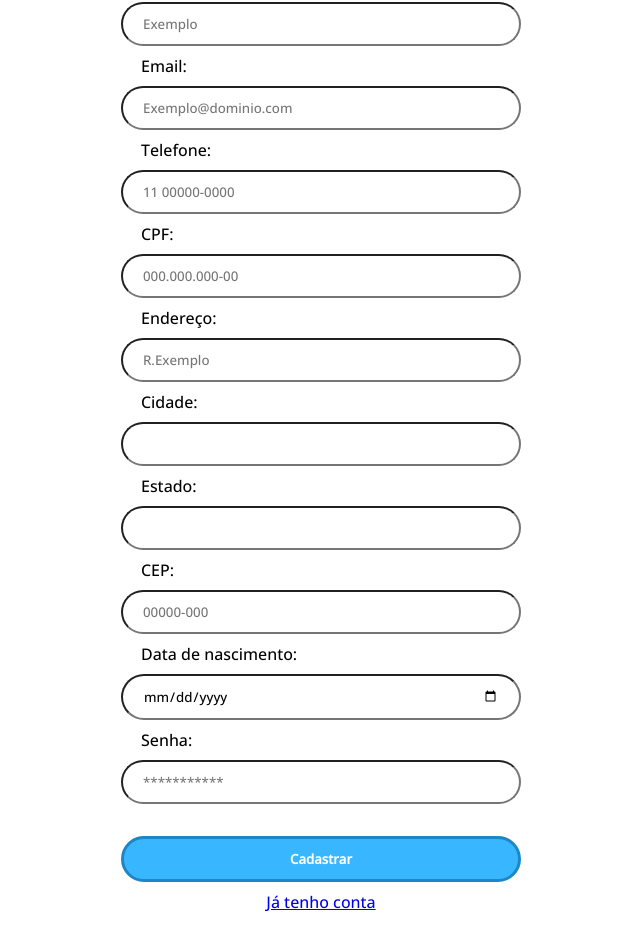
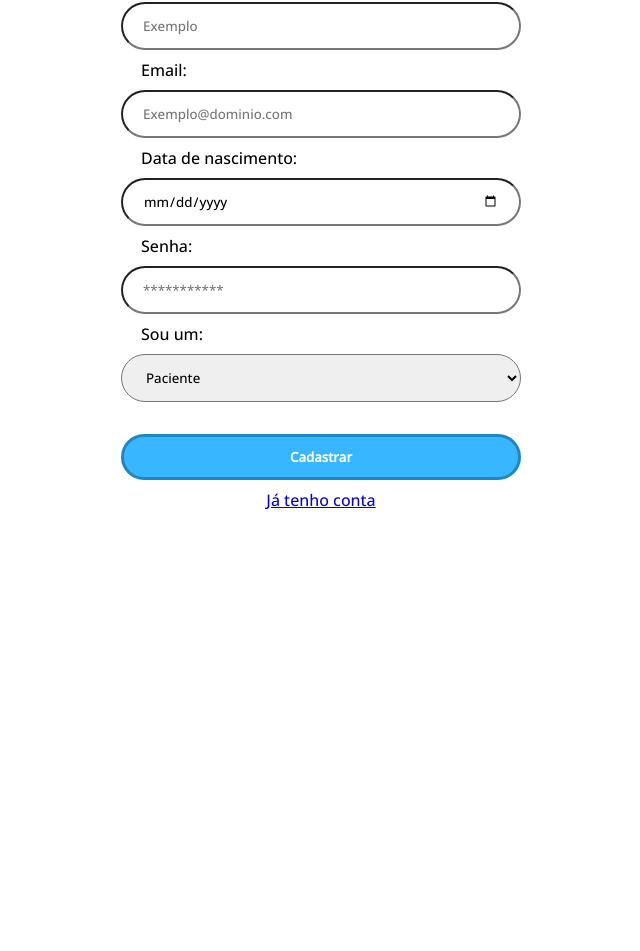
Before and after one commit to pedrosbm/gs2-NeuroHub-web, a React (Vite) app: page /Cadastro in a window 1280 px wide. Shown: the part 431-1382 px from the top of the page, without its empty margins (319-959 px from the left). After the commit the page ends 1111 px from the top, so only its background shows below. Built offline with nearby package versions, Linux system fonts and the light colour scheme.

Commit message:
mudança para a minha api

```diff
--- a/src/components/Cadastro/Cadastro.jsx
+++ b/src/components/Cadastro/Cadastro.jsx
@@ -7,26 +7,26 @@ export default function Cadastro() {
 
     const request = async (patient) => {
         console.log(JSON.stringify(patient))
-        try {
-            const response = await fetch('https://api-medico-wbg2ngsbaq-uc.a.run.app/patient', {
-                mode: "no-cors",
-                method: 'POST',
-                headers: {
-                    'Content-Type': 'application/json',
-                },
-                body: JSON.stringify(patient),
-            });
+        // try {
+        //     const response = await fetch('https://api-medico-wbg2ngsbaq-uc.a.run.app/patient', {
+        //         mode: "no-cors",
+        //         method: 'POST',
+        //         headers: {
+        //             'Content-Type': 'application/json',
+        //         },
+        //         body: JSON.stringify(patient),
+        //     });
 
-            if (response.ok) {
-                const data = await response.json();
-                console.log(data);
-            } else {
-                console.error('Erro na requisição:', response.status, response.statusText);
-                throw new Error('Erro na requisição.');
-            }
-        } catch (error) {
-            console.error('Erro ao logar:', error);
-        }
+        //     if (response.ok) {
+        //         const data = await response.json();
+        //         console.log(data);
+        //     } else {
+        //         console.error('Erro na requisição:', response.status, response.statusText);
+        //         throw new Error('Erro na requisição.');
+        //     }
+        // } catch (error) {
+        //     console.error('Erro ao logar:', error);
+        // }
     };
 
     const handleSubmit = async e => {
@@ -43,10 +43,7 @@ export default function Cadastro() {
     }
 
     const handleDateChange = e => {
-        const data = e.target.value.split("-")
-        const objectDate = new Date(data[0], data[1] - 1, data[2], 0, 0, 0, 0)
-        const date = objectDate.toISOString().replace("Z", "")
-        setPatient({ ...patient, [e.target.name]: date})
+
     }
 
     const [patient, setPatient] = useState({});
@@ -59,8 +56,8 @@ export default function Cadastro() {
 
                     <div className="form">
                         <div className="inputBox">
-                            <label htmlFor="name">Nome:</label><br />
-                            <input name='name' required placeholder="Exemplo" type="text" onChange={handleChange} /><br />
+                            <label htmlFor="nome">Nome:</label><br />
+                            <input name='nome' required placeholder="Exemplo" type="text" onChange={handleChange} /><br />
                         </div>
 
                         <div className="inputBox">
@@ -69,43 +66,21 @@ export default function Cadastro() {
                         </div>
 
                         <div className="inputBox">
-                            <label htmlFor="phone">Telefone:</label><br />
-                            <input name='phone' required placeholder="11 00000-0000" type="text" onChange={handleChange} /><br />
+                            <label htmlFor="dtNasc">Data de nascimento:</label><br />
+                            <input name='dtNasc' required placeholder="R.Exemplo" type="date" onChange={handleDateChange} /><br />
                         </div>
 
                         <div className="inputBox">
-                            <label htmlFor="document">CPF:</label><br />
-                            <input name='document' required placeholder="000.000.000-00" type="text" onChange={handleChange} /><br />
+                            <label htmlFor="senha">Senha:</label><br />
+                            <input name='senha' required placeholder="***********" type="password" onChange={handleChange} /><br />
                         </div>
 
                         <div className="inputBox">
-                            <label htmlFor="address">Endereço:</label><br />
-                            <input name='address' required placeholder="R.Exemplo" type="text" onChange={handleChange} /><br />
-                        </div>
-
-                        <div className="inputBox">
-                            <label htmlFor="city">Cidade:</label><br />
-                            <input name='city' required type="text" onChange={handleChange} /><br />
-                        </div>
-
-                        <div className="inputBox">
-                            <label htmlFor="state">Estado:</label><br />
-                            <input name='state' required type="text" onChange={handleChange} /><br />
-                        </div>
-
-                        <div className="inputBox">
-                            <label htmlFor="zip_code">CEP:</label><br />
-                            <input name='zip_code' required placeholder="00000-000" type="text" onChange={handleChange} /><br />
-                        </div>
-
-                        <div className="inputBox">
-                            <label htmlFor="birthday">Data de nascimento:</label><br />
-                            <input name='birthday' required placeholder="R.Exemplo" type="date" onChange={handleDateChange} /><br />
-                        </div>
-
-                        <div className="inputBox">
-                            <label htmlFor="password">Senha:</label><br />
-                            <input name='password' required placeholder="***********" type="password" onChange={handleChange} /><br />
+                            <label htmlFor="type">Sou um:</label><br />
+                            <select onChange={handleChange} type='text' name="tipo">
+                                <option value="paciente" selected>Paciente</option>
+                                <option value="medico">Médico</option>
+                            </select>
                         </div>
                     </div>
 
--- a/src/components/Login/Form.css
+++ b/src/components/Login/Form.css
@@ -5,8 +5,9 @@
     padding: 10rem;
 }
 
-.inputBox   input{
+.inputBox   input, select{
     width: 25rem;
+    height: 3rem;
     padding-inline: 20px;
     border-radius: 100px;
 }
--- a/src/components/Login/Login.jsx
+++ b/src/components/Login/Login.jsx
@@ -18,7 +18,7 @@ export default function Login() {
             const data = await response.json();
             console.log(data);
             if (data["message"] == 'Email ou senha invalida') {
-                document.getElementById('error').innerHTML = "Usuário ou senha inválidos."
+                document.getElementById('error').innerHTML = "Email ou senha inválidos."
             }
 
         } catch (error) {
```
